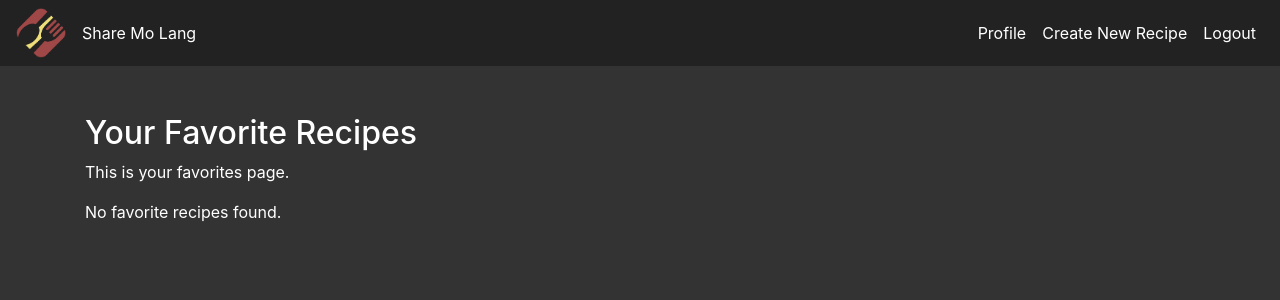
After one commit to nashmglq/SoftDevPrj, a Django app: page /home/favorites/ in a window 1280 px wide. The commit adds this page. Shown: the top 300 px of the page. Run offline with Django 5.2, Linux system fonts and the light colour scheme; a user stored in the database is signed in; data comes from the database, SQL or seed files in the repository; both versions use the stored data as it was after the commit; some libraries are stand-ins or nearby versions.

Commit message:
favorites

```diff
--- a/softdevfinals/recipes/models.py
+++ b/softdevfinals/recipes/models.py
@@ -26,6 +26,7 @@ class Recipe(models.Model):
     views = models.ManyToManyField(User, related_name='viewed_recipes', blank=True)
     view_count = models.IntegerField(default=0)
     category = models.CharField(max_length=100, choices=CATEGORY_CHOICES, blank=True, null=True)
+    favorites = models.ManyToManyField(User, related_name='favorite_recipes', blank=True)
 
     def __str__(self):
         return self.name
--- a/softdevfinals/recipes/urls.py
+++ b/softdevfinals/recipes/urls.py
@@ -9,4 +9,7 @@ urlpatterns = [
     path('recipe/comment/<int:pk>/delete/', DeleteRatingCommentView.as_view(), name='delete-rating-comment'),
     path('<int:pk>/update/', RecipeUpdateView.as_view(), name='recipe-update'),
     path('<int:pk>/delete/', RecipeDeleteView.as_view(), name='recipe-delete'),
+    path('recipe/<int:pk>/add_favorite/', AddFavoriteView.as_view(), name='add_favorite'),
+    path('recipe/<int:pk>/remove_favorite/', RemoveFavoriteView.as_view(), name='remove_favorite'),
+    path('favorites/', FavoriteListView.as_view(), name='favorites'),
 ]
--- a/softdevfinals/recipes/views.py
+++ b/softdevfinals/recipes/views.py
@@ -203,3 +203,23 @@ def home(request):
         'recipes': Recipe.objects.all()
     }
     return render(request, 'home/home.html', context)
+
+class AddFavoriteView(LoginRequiredMixin, View):
+    def post(self, request, pk):
+        recipe = get_object_or_404(Recipe, pk=pk)
+        recipe.favorites.add(request.user)
+        return redirect(recipe.get_absolute_url())
+
+class RemoveFavoriteView(LoginRequiredMixin, View):
+    def post(self, request, pk):
+        recipe = get_object_or_404(Recipe, pk=pk)
+        recipe.favorites.remove(request.user)
+        return redirect(recipe.get_absolute_url())
+
+class FavoriteListView(LoginRequiredMixin, ListView):
+    model = Recipe
+    template_name = 'recipes/favorites.html'
+    context_object_name = 'favorite_recipes'
+
+    def get_queryset(self):
+        return self.request.user.favorite_recipes.all()
--- a/softdevfinals/templates/home/home.html
+++ b/softdevfinals/templates/home/home.html
@@ -52,6 +52,9 @@
         </button>
         <div class="collapse navbar-collapse" id="navbarNav">
             <ul class="navbar-nav ml-auto">
+                <li class="nav-item">
+                    <a class="nav-link" href="{% url 'favorites' %}">Favorites</a>
+                </li>
                 <li class="nav-item">
                     <a class="nav-link" href="{% url 'profile' %}">Profile</a>
                 </li>
--- /dev/null
+++ b/softdevfinals/templates/recipes/favorites.html
@@ -0,0 +1,88 @@
+<!DOCTYPE html>
+<html lang="en">
+{% load static %}
+<head>
+    <meta charset="UTF-8">
+    <meta name="viewport" content="width=device-width, initial-scale=1.0">
+    <title>Your Favorites</title>
+    <link rel="stylesheet" href="https://stackpath.bootstrapcdn.com/bootstrap/4.5.2/css/bootstrap.min.css">
+    <link rel="stylesheet" href="{% static 'css/home.css' %}">
+</head>
+<body>
+    <nav class="navbar navbar-expand-lg">
+        <div class="text-center mb-4"></div>
+        <img src="{% static 'css/logo.png' %}" alt="Logo" class="logo" />
+        <a class="nav-link" href="{% url 'home' %}">Share Mo Lang</a>
+        <button class="navbar-toggler" type="button" data-toggle="collapse" data-target="#navbarNav" aria-controls="navbarNav" aria-expanded="false" aria-label="Toggle navigation">
+            <span class="navbar-toggler-icon"></span>
+        </button>
+        <div class="collapse navbar-collapse" id="navbarNav">
+            <ul class="navbar-nav ml-auto">
+                <li class="nav-item">
+                    <a class="nav-link" href="{% url 'profile' %}">Profile</a>
+                </li>
+                <li class="nav-item">
+                    <a class="nav-link" href="{% url 'recipe-create' %}">Create New Recipe</a>
+                </li>
+                <li class="nav-item">
+                    <a class="nav-link text-danger" href="{% url 'logout' %}">Logout</a>
+                </li>
+            </ul>
+        </div>
+    </nav>
+
+    <div class="container mt-5">
+        <h2>Your Favorite Recipes</h2>
+        <p>This is your favorites page.</p>
+
+        <div class="row mt-3">
+            {% for recipe in favorite_recipes %}
+                <div class="col-md-4">
+                    <div class="recipe-card">
+                        {% if recipe.image %}
+                            <a href="{% url 'recipe-detail' recipe.pk %}">
+                                <img src="{{ recipe.image.url }}" alt="{{ recipe.name }}" class="img-fluid recipe-image">
+                            </a>
+                        {% endif %}
+                        <h5>
+                            <a href="{% url 'recipe-detail' recipe.pk %}">{{ recipe.name }}</a>
+                        </h5>
+                        <form action="{% url 'remove_favorite' recipe.pk %}" method="post" style="display:inline;" onsubmit="handleRemove(event, this);">
+                            {% csrf_token %}
+                            <button type="submit" class="btn btn-danger btn-sm" onclick="event.stopPropagation();">Remove</button>
+                        </form>
+                    </div>
+                </div>
+            {% empty %}
+                <div class="col-12">
+                    <p>No favorite recipes found.</p>
+                </div>
+            {% endfor %}
+        </div>
+
+    </div>
+    <script>
+        function handleRemove(event, form) {
+            event.preventDefault(); // Prevent the default form submission
+            fetch(form.action, {
+                method: 'POST',
+                headers: {
+                    'X-CSRFToken': '{{ csrf_token }}' // Include CSRF token
+                },
+                body: new URLSearchParams(new FormData(form)) // Send the form data
+            }).then(response => {
+                if (response.ok) {
+                    // Refresh the page after successful removal
+                    location.reload();
+                }
+            }).catch(error => {
+                console.error('Error removing favorite:', error);
+            });
+        }
+    </script>
+
+    <script src="https://code.jquery.com/jquery-3.5.1.slim.min.js"></script>
+    <script src="https://cdn.jsdelivr.net/npm/@popperjs/core@2.0.7/dist/umd/popper.min.js"></script>
+    <script src="https://stackpath.bootstrapcdn.com/bootstrap/4.5.2/js/bootstrap.min.js"></script>
+</body>
+</html>
```
Also changed, not shown: softdevfinals/templates/recipes/recipe_detail.html (+11 -0 lines), softdevfinals/db.sqlite3, softdevfinals/recipes/migrations/0016_recipe_favorites.py (added).
